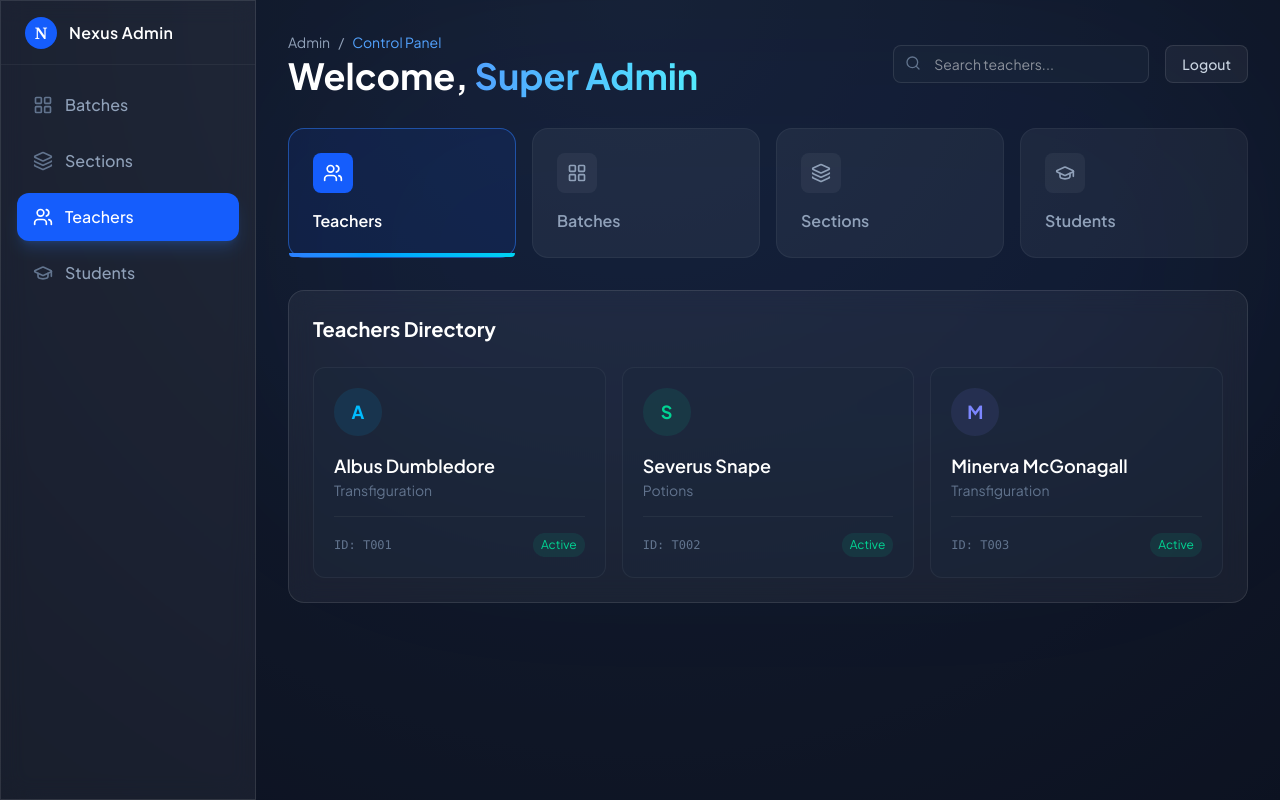
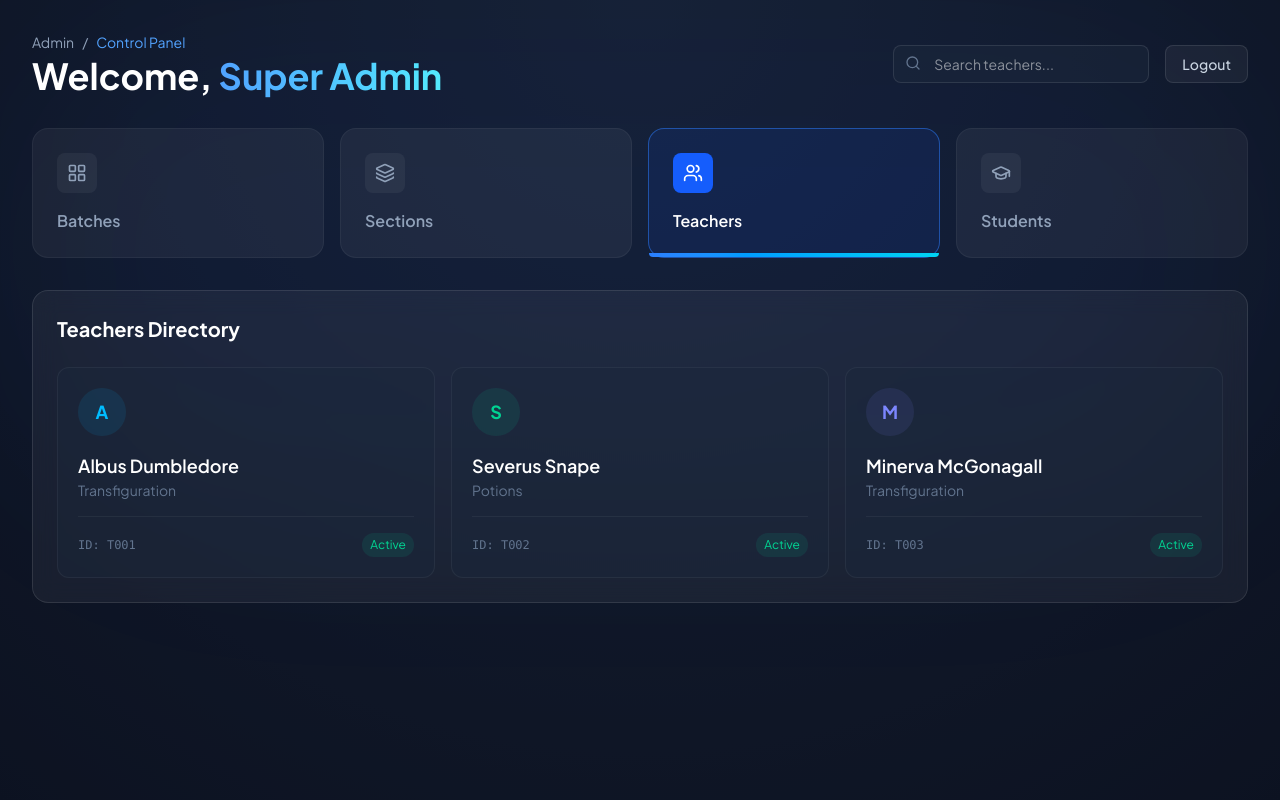
Before and after one commit to lusmicsam/adminportal, a Next.js app: page /dashboard in a window 1280 px wide. Built offline with nearby package versions, Linux system fonts and the light colour scheme.

Commit message:
admin_panel

```diff
--- a/src/app/dashboard/layout.js
+++ b/src/app/dashboard/layout.js
@@ -1,57 +1,10 @@
 "use client";
 
-import { usePathname } from "next/navigation";
-import Link from "next/link";
-import { Users, LayoutGrid, Layers, GraduationCap } from "lucide-react";
-
-const sidebarItems = [
-    { icon: LayoutGrid, label: "Batches", href: "/dashboard/batches" },
-    { icon: Layers, label: "Sections", href: "/dashboard/sections" },
-    { icon: Users, label: "Teachers", href: "/dashboard" },
-    { icon: GraduationCap, label: "Students", href: "/dashboard/students" },
-];
-
 export default function DashboardLayout({ children }) {
-    const pathname = usePathname();
-
     return (
-        <div className="flex h-screen overflow-hidden bg-slate-900/50">
-            {/* Sidebar */}
-            <aside className="w-64 glass-panel border-r border-white/5 hidden md:flex flex-col">
-                {/* Logo Area */}
-                <div className="h-16 flex items-center px-6 border-b border-white/5">
-                    <div className="w-8 h-8 rounded-full bg-blue-600 flex items-center justify-center mr-3">
-                        <span className="text-white font-serif font-bold">N</span>
-                    </div>
-                    <span className="text-white font-semibold tracking-wide">Nexus Admin</span>
-                </div>
-
-                {/* Navigation */}
-                <nav className="flex-1 p-4 space-y-2">
-
-                    {sidebarItems.map((item) => {
-                        const isActive = pathname === item.href; // Simple match for now
-                        return (
-                            <Link
-                                key={item.href}
-                                href={item.href}
-                                className={`flex items-center gap-3 px-4 py-3 rounded-xl transition-all group ${isActive
-                                    ? "bg-blue-600 text-white shadow-lg shadow-blue-500/20"
-                                    : "text-slate-400 hover:text-white hover:bg-white/5"
-                                    }`}
-                            >
-                                <item.icon className={`w-5 h-5 ${isActive ? "text-white" : "text-slate-500 group-hover:text-white"}`} />
-                                <span className="font-medium">{item.label}</span>
-                            </Link>
-                        );
-                    })}
-                </nav>
-
-
-            </aside>
-
+        <div className="min-h-screen bg-slate-900/50">
             {/* Main Content Area */}
-            <main className="flex-1 overflow-auto relative">
+            <main className="relative min-h-screen">
                 {/* Background Gradients for Dashboard */}
                 <div className="absolute top-0 left-0 w-full h-[500px] bg-blue-600/5 rounded-full blur-[100px] pointer-events-none" />
 
--- a/src/app/dashboard/page.js
+++ b/src/app/dashboard/page.js
@@ -43,9 +43,9 @@
             {/* Stats / Navigation Cards */}
             <div className="grid grid-cols-1 md:grid-cols-2 lg:grid-cols-4 gap-4">
                 {[
-                    { label: "Teachers", icon: Users, active: true },
                     { label: "Batches", icon: LayoutGrid, active: false },
                     { label: "Sections", icon: Layers, active: false },
+                    { label: "Teachers", icon: Users, active: true },
                     { label: "Students", icon: GraduationCap, active: false }
                 ].map((item, idx) => (
                     <div key={idx} className={`relative p-6 rounded-2xl border ${item.active ? "bg-blue-600/10 border-blue-500/50" : "bg-white/5 border-white/5 hover:bg-white/10"} transition-all cursor-pointer group`}>
```
